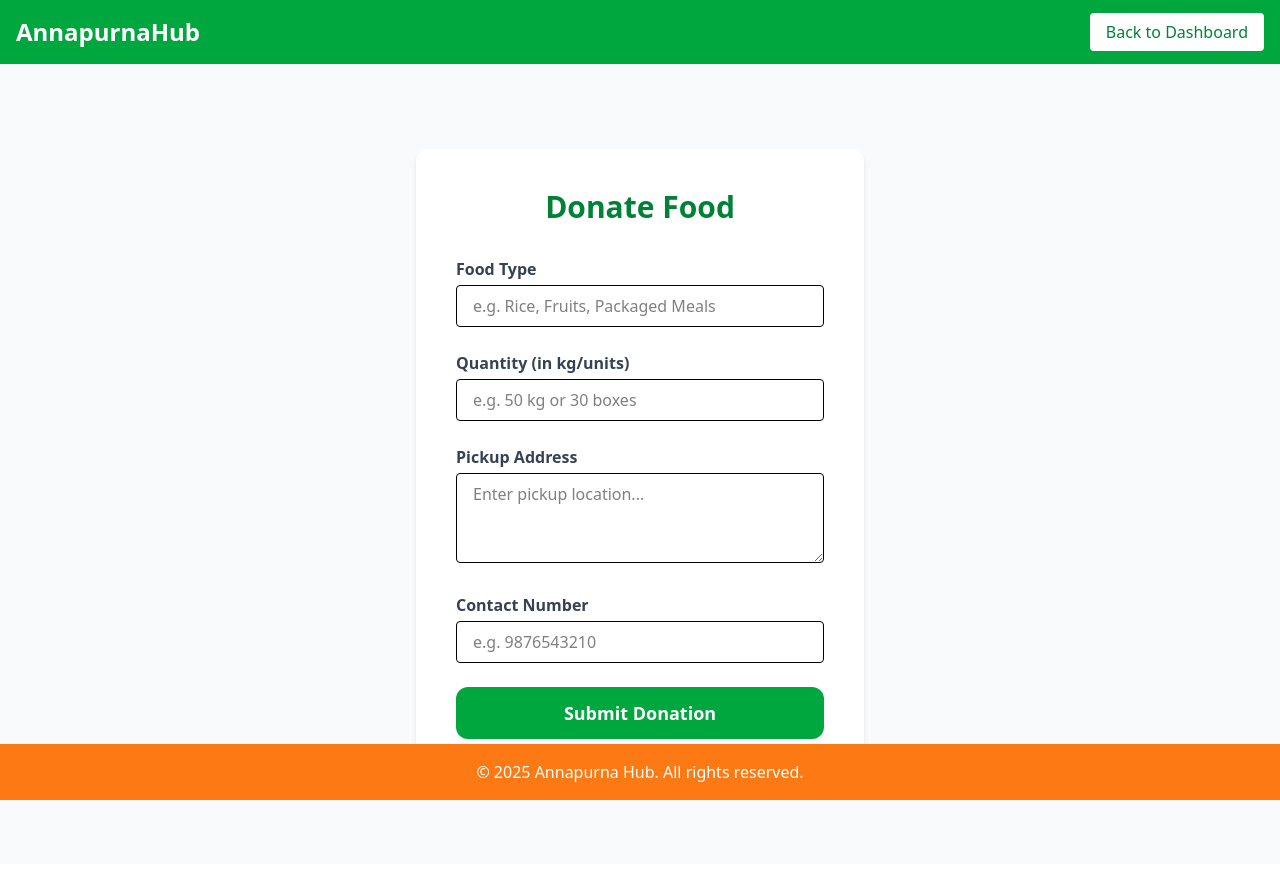
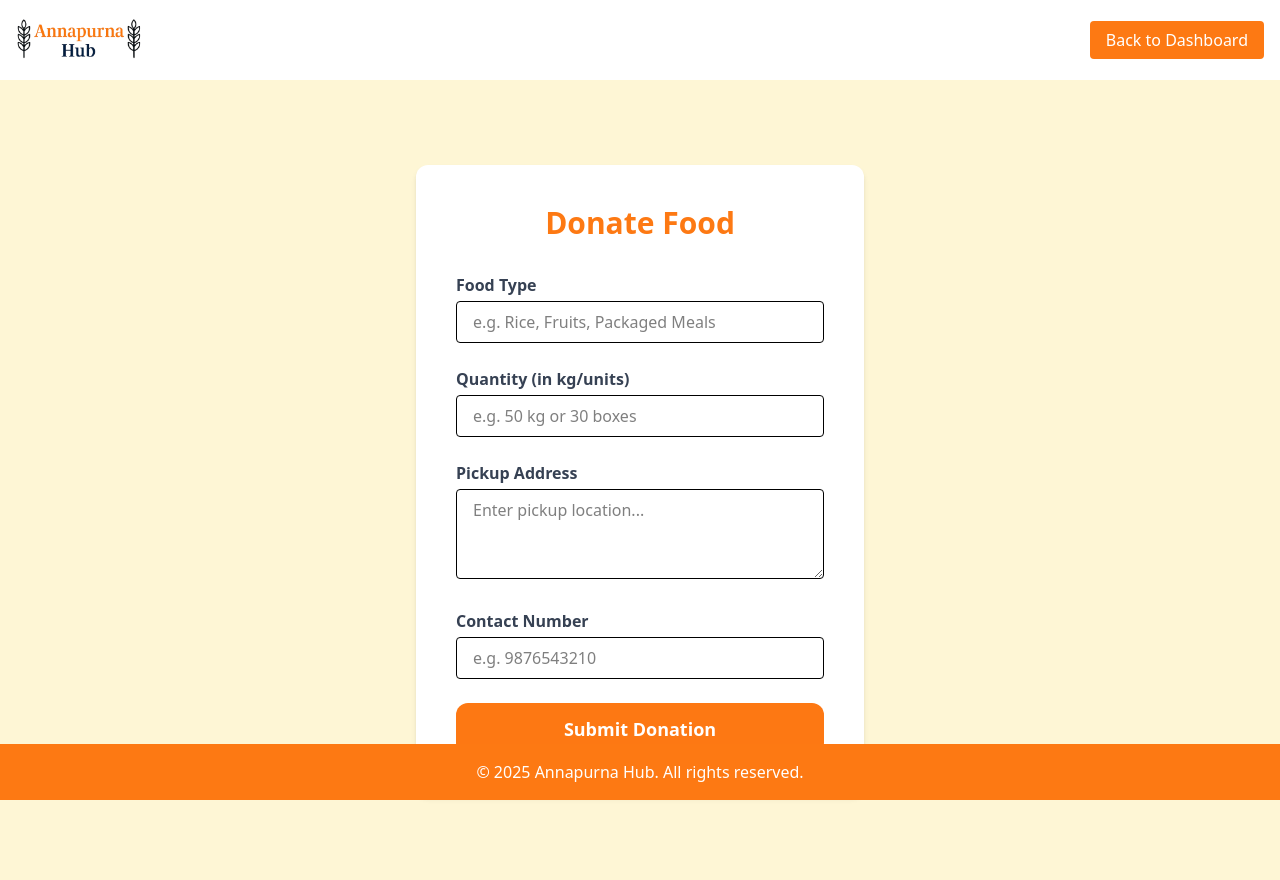
Before and after one commit to AmbikaDhakar/Annapurna, a Node server app: template views/donate.ejs in a window 1280 px wide. Before the commit the page ends 800 px from the top, so only its background shows below. Run offline with Node 20, Linux system fonts and the light colour scheme; the template is opened without the code that fills it, so the values that code supplies are empty; style sheets or scripts are compiled from the project's sources; some libraries are stand-ins or nearby versions.

Commit message:
donationform update

```diff
--- a/views/donate.ejs
+++ b/views/donate.ejs
@@ -1,12 +1,12 @@
 <%- include('partials/header') %>
 
-    <body class="bg-gray-50">
+    <body class="bg-[#fef3c6b8]">
 
         <!-- Navbar -->
-        <nav class="bg-green-600 text-white p-4 flex justify-between items-center">
-            <h1 class="text-2xl font-bold">AnnapurnaHub</h1>
+        <nav class="bg-white h-20 text-white p-4 flex justify-between items-center">
+        <img src="/images/anplogo.png" class="h-full" alt="logo">
             <div>
-                <a href="/donor-dashboard" class="bg-white text-green-700 px-4 py-2 rounded hover:bg-gray-200">Back to
+                <a href="/donor-dashboard" class="bg-[#FD7913] text-white px-4 py-2 rounded hover:bg-[#fd7813e7]">Back to
                     Dashboard</a>
             </div>
         </nav>
@@ -15,7 +15,7 @@
         <div class="flex justify-center items-center min-h-screen p-6">
             <div class="bg-white p-10 rounded-xl shadow-md w-full max-w-md">
 
-                <h2 class="text-3xl font-bold text-center mb-8 text-green-700">Donate Food</h2>
+                <h2 class="text-3xl font-bold text-center mb-8 text-[#FD7913]">Donate Food</h2>
 
                 <form action="/donate" method="POST" class="space-y-6">
 
@@ -24,7 +24,7 @@
                         <label class="block mb-1 text-gray-700 font-semibold" for="foodType">Food Type</label>
                         <input type="text" id="foodType" name="foodType" placeholder="e.g. Rice, Fruits, Packaged Meals"
                             required
-                            class="w-full px-4 py-2 border rounded focus:outline-none focus:ring-2 focus:ring-green-300">
+                            class="w-full px-4 py-2 border rounded focus:outline-none focus:ring-2 focus:ring-[#fd7813d8]">
                     </div>
 
                     <!-- Quantity -->
@@ -32,7 +32,7 @@
                         <label class="block mb-1 text-gray-700 font-semibold" for="quantity">Quantity (in
                             kg/units)</label>
                         <input type="text" id="quantity" name="quantity" placeholder="e.g. 50 kg or 30 boxes" required
-                            class="w-full px-4 py-2 border rounded focus:outline-none focus:ring-2 focus:ring-green-300">
+                            class="w-full px-4 py-2 border rounded focus:outline-none focus:ring-2 focus:ring-[#fd7813d8]">
                     </div>
 
                     <!-- Pickup Address -->
@@ -40,19 +40,19 @@
                         <label class="block mb-1 text-gray-700 font-semibold" for="pickupAddress">Pickup Address</label>
                         <textarea id="pickupAddress" name="pickupAddress" placeholder="Enter pickup location..."
                             rows="3" required
-                            class="w-full px-4 py-2 border rounded focus:outline-none focus:ring-2 focus:ring-green-300"></textarea>
+                            class="w-full px-4 py-2 border rounded focus:outline-none focus:ring-2 focus:ring-[#fd7813d8]"></textarea>
                     </div>
 
                     <!-- Contact Number -->
                     <div>
                         <label class="block mb-1 text-gray-700 font-semibold" for="contactNumber">Contact Number</label>
                         <input type="tel" id="contactNumber" name="contactNumber" placeholder="e.g. 9876543210" required
-                            class="w-full px-4 py-2 border rounded focus:outline-none focus:ring-2 focus:ring-green-300">
+                            class="w-full px-4 py-2 border rounded focus:outline-none focus:ring-2 focus:ring-[#fd7813d8]">
                     </div>
 
                     <!-- Submit Button -->
                     <button type="submit"
-                        class="w-full bg-green-600 hover:bg-green-700 text-white py-3 rounded-xl font-bold text-lg transition">
+                        class="w-full bg-[#fd7813] hover:bg-[#ffbe8dcc] text-white py-3 rounded-xl font-bold text-lg transition">
                         Submit Donation
                     </button>
 
```
